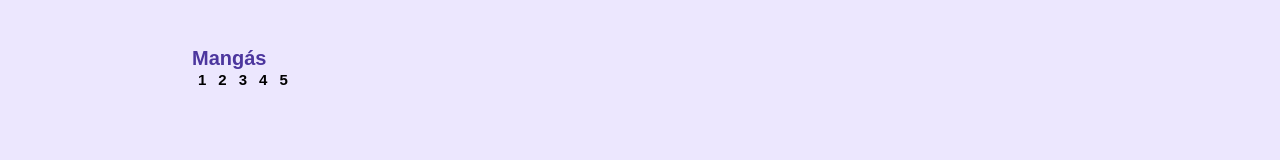
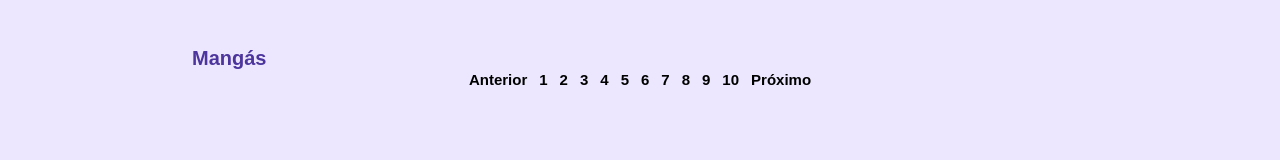
Before and after one commit to Mangayaki/front-end, a React (Create React App) app in the folder front-end/: page / in a window 1280 px wide. Shown: the part 785-945 px from the top of the page. Built offline with nearby package versions, Linux system fonts and the light colour scheme; no server answers; a web font is replaced by a local one.

Commit message:
Alterações de Paginação

```diff
--- a/front-end/src/Pages/viewg/ViewG.tsx
+++ b/front-end/src/Pages/viewg/ViewG.tsx
@@ -12,7 +12,7 @@ const ViewG = () => {
   const [ViewG, SetViewG] = useState(null);
   const [favorito, setFavorito] = useState(false);
 
-   //botao de favorito, mudar estrela para preenchida
+  //botao de favorito, mudar estrela para preenchida
   const handleClick = () => {
     setFavorito(!favorito);
   }
@@ -38,7 +38,10 @@ const ViewG = () => {
     }
     for (let i = 1; i <= numChapters; i++) {
       chapterList.push(<li key={i}>Capítulo {i}</li>);
+
     }
+
+    // Retorna o array de elementos de capítulo
     return chapterList;
   }
 
@@ -56,13 +59,18 @@ const ViewG = () => {
     },
   } = ViewG;
 
+
+
+
+
   return (
     <div>
       <Padrao />
       <div className="mangaview">
         <div className="descrition">
           <h1>{canonicalTitle}</h1>
-          <button className="favbutton" id={``} // Botão de Favoritoss
+          {/* Fazer a verificação se estar logado na conta, caso não esteja não apresentar o botão de favoritos */}
+          <button className="favbutton" id={``} // Botão de Favoritos
             onClick={handleClick}> <img src={favorito ? starc : starv} alt="favorito"></img></button>
           <ul>
             <li>Data de Inicio:{startDate}</li>
--- a/front-end/src/componentes/Section.css
+++ b/front-end/src/componentes/Section.css
@@ -53,3 +53,8 @@
     margin-top: 5px;
     color: #888;
 }
+.pagination {
+    display: flex;
+    flex-wrap: nowrap;
+    justify-content: center;
+}
--- a/front-end/src/componentes/Section.tsx
+++ b/front-end/src/componentes/Section.tsx
@@ -29,7 +29,6 @@ export interface Manga { //
 }
 
 const MangaperPagina = 20;
-const minPage = 5;
 
 function Section() {
   const navigate = useNavigate();
@@ -38,6 +37,7 @@ function Section() {
   const mangaIdRef = useRef<number>(0);
   const [currentPage, setCurrentPage] = useState<number>(0);
   const offsetManga = currentPage * MangaperPagina;
+  const [minPage] = useState<number>(10);
 
   const handleTitleClick = (id: number) => { // Função para salvar o ID do mangar ao Clicar
     setmangaId(id);
@@ -54,7 +54,6 @@ function Section() {
       .catch((error) => console.error(error));
   }, [currentPage, offsetManga]);
 
-
   const handlePageChange = (selected: { selected: number }) => {
     setCurrentPage(selected.selected);
   };
@@ -63,7 +62,17 @@ function Section() {
     const totalPages = Math.ceil(mangaPopular.length / MangaperPagina);
     const pageCount = Math.max(totalPages, minPage);
 
-      for (let i = 0; i < pageCount; i++) {
+    buttons.push( // Botão Anterior
+      <button
+        key="previous"
+        className={currentPage === 0 ? "disabled" : ""}
+        onClick={() => handlePageChange({ selected: currentPage - 1 })}
+      >
+        Anterior
+      </button>
+    );
+
+    for (let i = 0; i < pageCount; i++) { // Botões de 1 a 10
       buttons.push(
         <button
           key={i}
@@ -74,8 +83,20 @@ function Section() {
         </button>
       );
     }
+
+    buttons.push( // Botão Próximo
+      <button
+        key="next"
+        className={currentPage === pageCount - 1 ? "disabled" : ""}
+        onClick={() => handlePageChange({ selected: currentPage + 1 })}
+      >
+        Próximo
+      </button>
+    );
+
     return buttons;
   };
+
   return (
     <div className="homeC">
       <div className="popular">
@@ -123,6 +144,7 @@ function Section() {
         </ul>
         <div className="pagination">
           {renderPaginationButtons()}
+
         </div>
       </div>
     </div>
```
Lines whose indentation alone changed are shown as unchanged.
